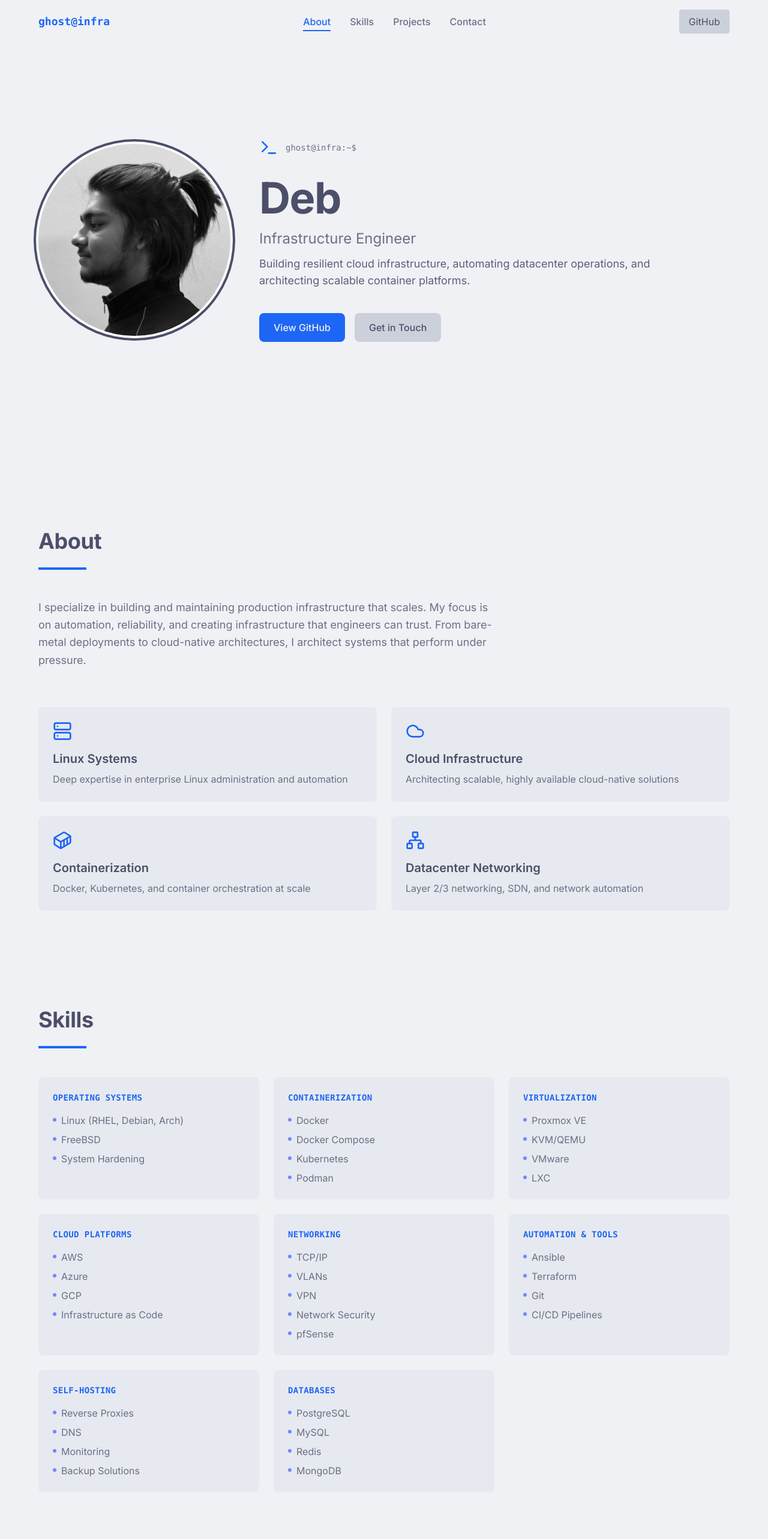
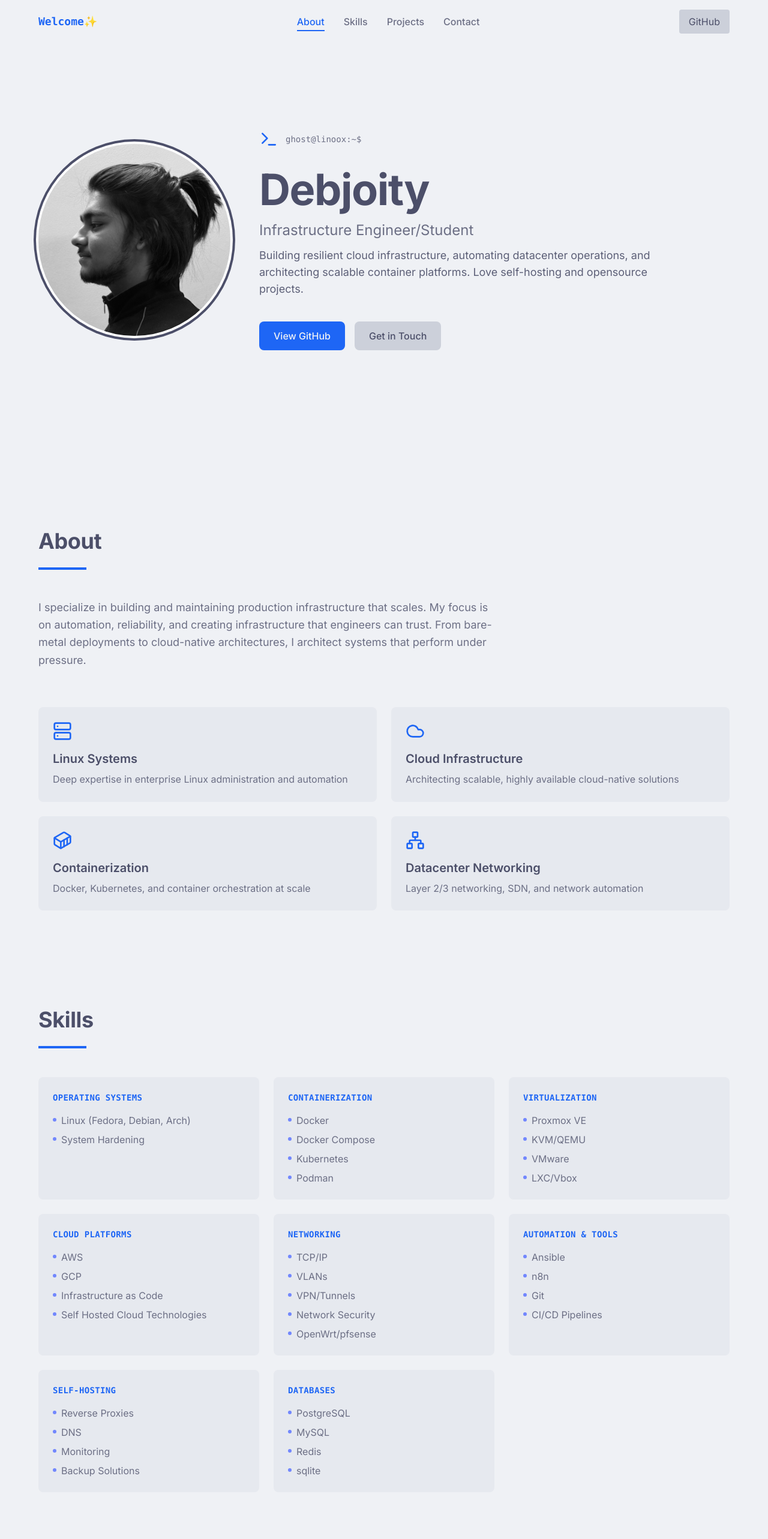
Before and after one commit to D3B-0x0/D3B-0x0.github.io, a React (Vite) app: page / in a window 1280 px wide. Shown: the top 2566 px of the page at 60% size. Built offline with nearby package versions, Linux system fonts and the light colour scheme.

Commit message:
update some stuffs

```diff
--- a/src/app/components/Hero.tsx
+++ b/src/app/components/Hero.tsx
@@ -28,7 +28,7 @@ export function Hero() {
             >
               <img
                 src={profileImage}
-                alt="Deb - Infrastructure Engineer"
+                alt="Debjoity - Infrastructure Engineer"
                 className="w-full h-full object-cover grayscale"
               />
             </div>
@@ -39,7 +39,7 @@ export function Hero() {
             <div className="flex items-center gap-3 mb-8">
               <Terminal className="w-8 h-8" style={{ color: "var(--ctp-blue)" }} />
               <span className="font-mono text-sm" style={{ color: "var(--ctp-subtext0)" }}>
-                ghost@infra:~$
+                ghost@linoox:~$
               </span>
             </div>
 
@@ -50,7 +50,7 @@ export function Hero() {
               className="text-6xl md:text-7xl font-bold mb-4"
               style={{ color: "var(--ctp-text)" }}
             >
-              Deb
+              Debjoity
             </motion.h1>
 
             <motion.div
@@ -60,11 +60,12 @@ export function Hero() {
               className="space-y-3"
             >
               <p className="text-xl md:text-2xl" style={{ color: "var(--ctp-subtext0)" }}>
-                Infrastructure Engineer
+                Infrastructure Engineer/Student
               </p>
               <p className="text-lg max-w-2xl" style={{ color: "var(--ctp-subtext1)" }}>
                 Building resilient cloud infrastructure, automating datacenter operations,
-                and architecting scalable container platforms.
+                and architecting scalable container platforms. Love self-hosting
+                and opensource projects.
               </p>
             </motion.div>
 
--- a/src/app/components/Navigation.tsx
+++ b/src/app/components/Navigation.tsx
@@ -55,7 +55,7 @@ export function Navigation() {
           className="font-mono font-semibold text-lg"
           style={{ color: "var(--ctp-blue)" }}
         >
-          ghost@infra
+          Welcome✨️
         </a>
 
         <div className="hidden md:flex items-center gap-8">
--- a/src/app/components/Skills.tsx
+++ b/src/app/components/Skills.tsx
@@ -4,7 +4,7 @@ export function Skills() {
   const skillCategories = [
     {
       category: "Operating Systems",
-      skills: ["Linux (RHEL, Debian, Arch)", "FreeBSD", "System Hardening"],
+      skills: ["Linux (Fedora, Debian, Arch)", "System Hardening"],
     },
     {
       category: "Containerization",
@@ -12,19 +12,19 @@ export function Skills() {
     },
     {
       category: "Virtualization",
-      skills: ["Proxmox VE", "KVM/QEMU", "VMware", "LXC"],
+      skills: ["Proxmox VE", "KVM/QEMU", "VMware", "LXC/Vbox"],
     },
     {
       category: "Cloud Platforms",
-      skills: ["AWS", "Azure", "GCP", "Infrastructure as Code"],
+      skills: ["AWS", "GCP", "Infrastructure as Code", "Self Hosted Cloud Technologies"],
     },
     {
       category: "Networking",
-      skills: ["TCP/IP", "VLANs", "VPN", "Network Security", "pfSense"],
+      skills: ["TCP/IP", "VLANs", "VPN/Tunnels", "Network Security", "OpenWrt/pfsense"],
     },
     {
       category: "Automation & Tools",
-      skills: ["Ansible", "Terraform", "Git", "CI/CD Pipelines"],
+      skills: ["Ansible", "n8n", "Git", "CI/CD Pipelines"],
     },
     {
       category: "Self-Hosting",
@@ -32,7 +32,7 @@ export function Skills() {
     },
     {
       category: "Databases",
-      skills: ["PostgreSQL", "MySQL", "Redis", "MongoDB"],
+      skills: ["PostgreSQL", "MySQL", "Redis", "sqlite"],
     },
   ];
 
```
